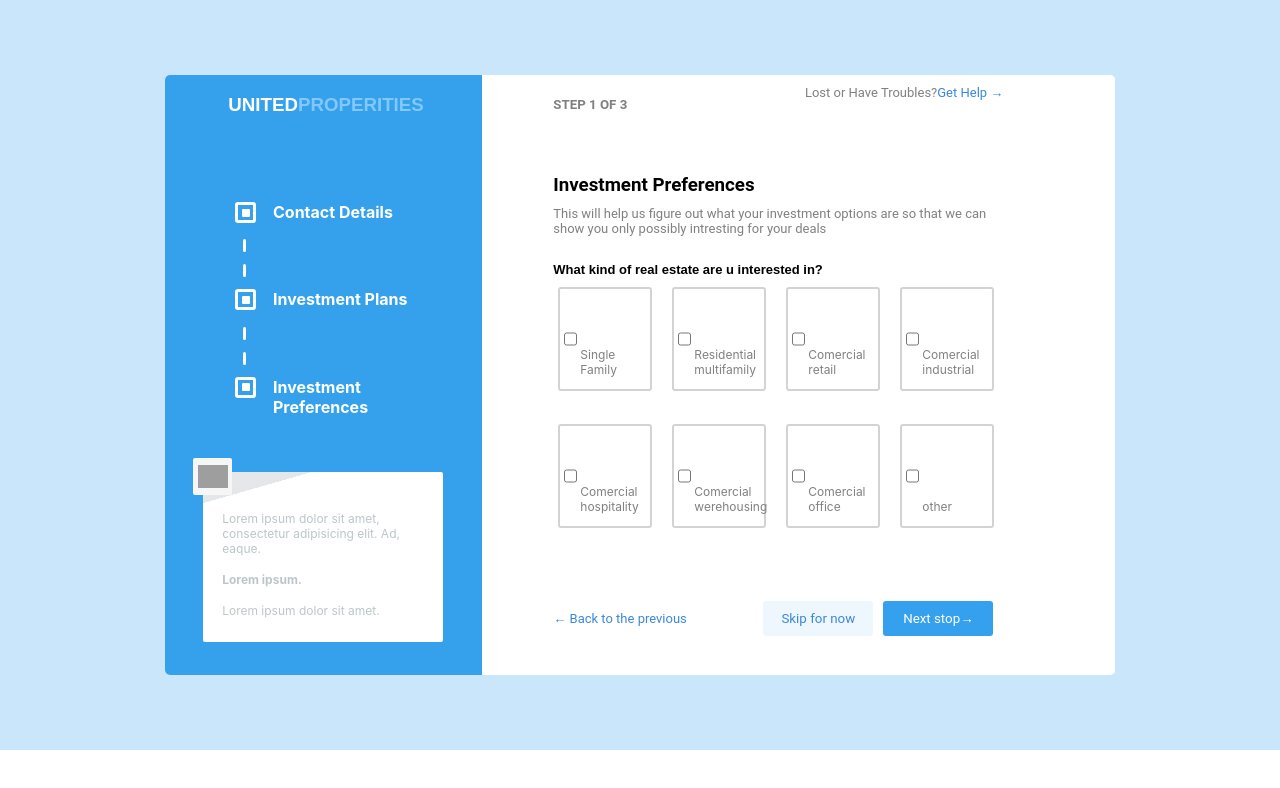
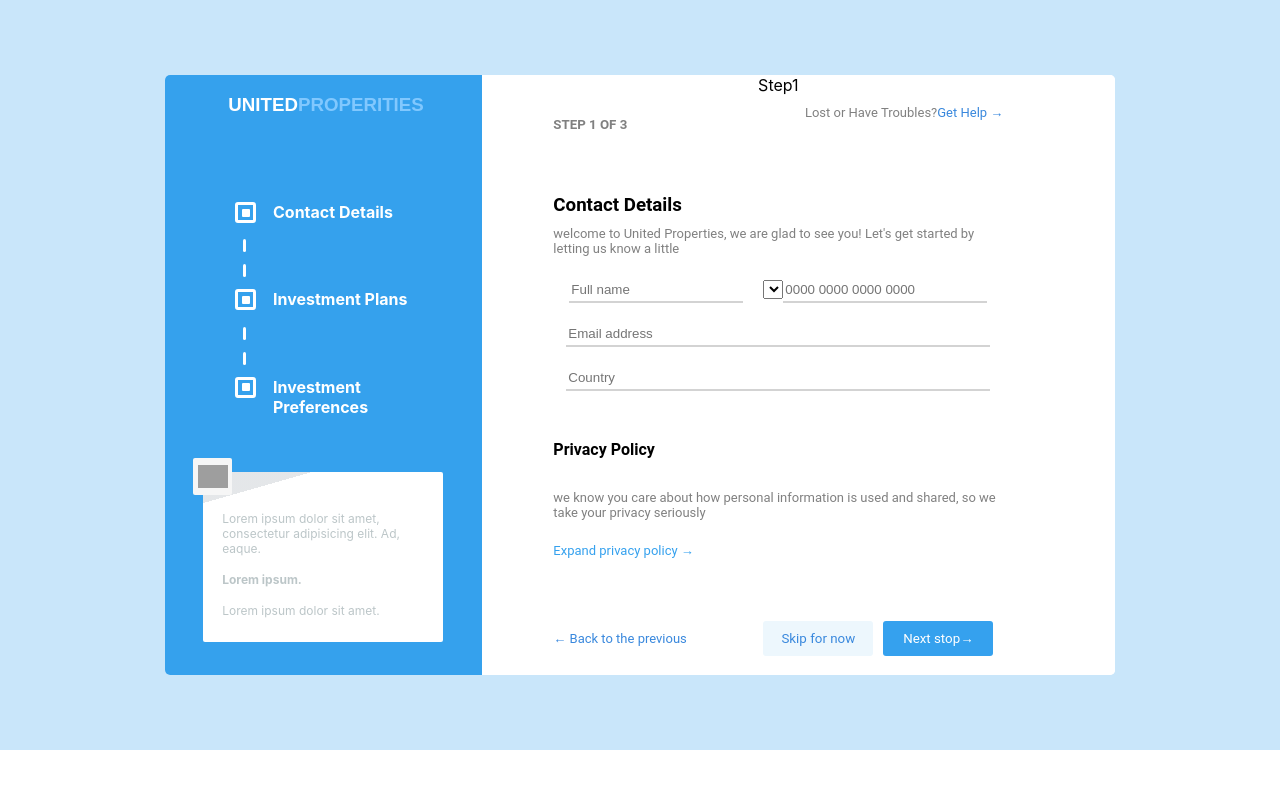
Before and after one commit to Ciprian420/react-login-page, a React (Create React App) app: page / in a window 1280 px wide. Shown: the top 788 px of the page. Built offline with nearby package versions, Linux system fonts and the light colour scheme; grey boxes are pictures that could not be loaded; a web font is replaced by a local one.

Commit message:
i added the placeholder

```diff
--- a/src/App.js
+++ b/src/App.js
@@ -1,12 +1,19 @@
+import { useEffect } from 'react';
 import './App.css';
 import Details from './Components/Details/Details';
 import Container2 from "./Components/Investment/Investment";
 import Preferences from './Components/Preferences/Preferences';
 
 function App() {
+  useEffect(()=>{
+    console.log("hello")
+  }, [])
+
   return (
    <div className="App">
-    <Preferences></Preferences>
+    <Details></Details>
+    {/* <Container2></Container2> */}
+    {/* <Preferences></Preferences> */}
    </div>
   )
 }
--- a/src/Components/Details/Details.js
+++ b/src/Components/Details/Details.js
@@ -1,17 +1,27 @@
 import { InputLonger, InputCont, Header, ContMain, DetailsCont ,H4, H3, H5, Para, Detailssecond, Link, Footer, Button, Simplediv, Input } from "./Details.style"
 import SideBar from "../SideBar/SideBar"
 import { useForm } from "react-hook-form"
+import { useState } from "react"
 
 const normalizeCardNumber = (value) => {
     return value.replace(/\s/g,"").match(/.{1,4}/g)?.join(" ").substr(0,19) || ""
 }
 
+
+
 const Details = () => {
+    const [step] = useState(0);
     return (
         <ContMain>
                 <SideBar></SideBar>
             <DetailsCont>
                 <Detailssecond>
+                    {
+                        step === 0 && <div>Step1</div>
+                    }
+                    {
+                        step === 1 && <div>Step2</div>
+                    }
                     <Header>
                         <H5>STEP 1 OF 3</H5>
                         <Para>Lost or Have Troubles?<Link> Get Help  → </Link></Para>
@@ -20,14 +30,22 @@ const Details = () => {
                         <Para>welcome to United Properties, we are glad to see you! Let's get started by  letting us know a little</Para>
                         <InputCont>
                             {/* <InputMask classname="input" mask={'+37\\3 99 999 999'}/>; */}
-                            <Input type="tel"></Input>
-                            <Input placeholder="0000 0000 0000 0000" type="tel" inputMode="numeric" autoComplete="cc-number"
+
+                            <div>
+                            <Input type="tel" placeholder="Full name" style={{width: 170}}></Input>
+                            <select id="country" name="country" style={{width: 20, position: "relative",left: 10}}>
+                              <option value="australia">Moldova</option>
+                              <option value="canada">Rusia</option>
+                              <option value="usa">USA</option>
+                            </select>
+                            <Input placeholder="0000 0000 0000 0000"  inputMode="numeric" autoComplete="cc-number"
                             onChange={(event) => {
                                 const {value} = event.target
                                 event.target.value = normalizeCardNumber(value)
                             }}></Input>
-                            <InputLonger></InputLonger>
-                            <InputLonger></InputLonger>
+                            </div>
+                            <InputLonger placeholder="Email address"/>
+                            <InputLonger placeholder="Country"/>
                         </InputCont>
                         <H4>Privacy Policy</H4>
                         <Para>we know you care about how personal information is used and shared, so we take your privacy seriously</Para>
--- a/src/Components/Investment/Investment.js
+++ b/src/Components/Investment/Investment.js
@@ -1,7 +1,8 @@
-import { ContMain, Header, SideBar, Details, H4, Count, Input,
-    Label, H5, Para, Detailssecond, InputContainer, Slider, InputSlider,
+import { ContMain, Header, Details, H4, Count, Input,
+    Label, H5, Para, Detailssecond, InputContainer, Slider,
     AccreditContainer, AccreditContainer2, Accredit, AccreditInput } from "./Investment.style"
 import MoneyProgressBar from "../MoneyProgressBar/MoneyProgressBar";
+import SideBar from "../SideBar/SideBar"
 
 const Container2 = () => {
     return (
@@ -13,16 +14,16 @@ const Container2 = () => {
                     <H5>STEP 2 OF 3</H5>
                     </Header>
                     <H4>Investment Plans</H4>
-                    <Para>Let us know about your investment plans. This will help us get you to the right expert who will help u further</Para>
+                    <Para style={{}} >Let us know about your investment plans. This will help us get you to the right expert who will help u further</Para>
                     <Count>How much are you planning to invest in this year?</Count>
                     <InputContainer>
-                    <Input placeholder="From"/>
-                    <Input placeholder="To"/>
+                        <Input placeholder="From"/>
+                        <Input placeholder="To"/>
                     </InputContainer>
                     <Slider>
                         <MoneyProgressBar></MoneyProgressBar>
                     </Slider>
-                    <Accredit>Are u an accredited investor?</Accredit>
+                    <Accredit style={{marginTop: 10,fontSize: 'medium'}}>Are u an accredited investor?</Accredit>
                     <AccreditContainer>
                         <AccreditContainer2>
                     <AccreditInput type="radio" id="choice1" name="choice"/>
--- a/src/Components/Investment/Investment.style.js
+++ b/src/Components/Investment/Investment.style.js
@@ -6,11 +6,6 @@ border-radius: 5px;
 width: 950px;
 height: 600px;
 background-color: #ffffff;
-`
-export const SideBar = styled.div`
-height: 600px;
-width: 350px;
-background-color: black;
 `
 export const Details = styled.div`
 display: flex;
@@ -81,9 +76,6 @@ export const Slider = styled.div`
 width: 100%;
 height: 100px;
 `
-export const InputSlider = styled.input`
-width: 100%;
-`
 export const AccreditContainer = styled.div`
 width: 100%;
 display: flex;
--- a/src/Components/MoneyProgressBar/MoneyProgressBarStyle.js
+++ b/src/Components/MoneyProgressBar/MoneyProgressBarStyle.js
@@ -3,8 +3,8 @@ import styled from "styled-components";
 
 export const Square = styled.div`
 display: flex;
-width: 23px;
-height: 23px;
+width: 25px;
+height: 27px;
 background-color: #35a1ee;
 border-radius: 2px;
 flex-direction: column;
@@ -35,6 +35,7 @@ align-items: baseline;
 `
 
 export const Price = styled.span`
+font-size: 12px;
 position: relative;
 top: 50px;
 left: -28px;
--- a/src/Components/Preferences/Preferences.js
+++ b/src/Components/Preferences/Preferences.js
@@ -2,13 +2,16 @@ import {   SelectPara, SelectInput, RealEstate, Select , H3font, Header, ContMai
 import SideBar from "../SideBar/SideBar"
 
 const Preferences = () => {
+    const afterClick = () => {
+        document.querySelector(".input").style.checked = "true"
+    }
     return (
         <ContMain>
                 <SideBar></SideBar>
             <DetailsCont>
                 <Detailssecond>
                     <Header>
-                        <H5>STEP 1 OF 3</H5>
+                        <H5>STEP 3 OF 3</H5>
                         <Para>Lost or Have Troubles?<Link> Get Help  → </Link></Para>
                     </Header>
                         <H3>Investment Preferences</H3>
@@ -16,14 +19,17 @@ const Preferences = () => {
 
                         <H3font>What kind of real estate are u interested in?</H3font>
                         <Select>
-                            <RealEstate><SelectInput type="checkbox"></SelectInput><SelectPara>Single Family</SelectPara></RealEstate>
+                            {
+                                ['Single Family', 'Residential multifamily', 'Comercial retail', 'Comercial industrial', 'Comercial hospitality', 'Comercial werehousing', 'Comercial office', 'other'].map((name, idx)=><RealEstate><SelectInput onClick={!idx ? afterClick : ()=>{}} type="checkbox"></SelectInput><SelectPara>{name}</SelectPara></RealEstate>)
+                            }
+                            {/* <RealEstate onClick={afterClick}><SelectInput autoComplete="on" className="input" type="checkbox"></SelectInput><SelectPara>Single Family</SelectPara></RealEstate>
                             <RealEstate><SelectInput type="checkbox"></SelectInput><SelectPara>Residential multifamily</SelectPara></RealEstate>
                             <RealEstate><SelectInput type="checkbox"></SelectInput><SelectPara>Comercial retail</SelectPara></RealEstate>
                             <RealEstate><SelectInput type="checkbox"></SelectInput><SelectPara>Comercial industrial</SelectPara></RealEstate>
                             <RealEstate><SelectInput type="checkbox"></SelectInput><SelectPara>Comercial hospitality</SelectPara></RealEstate>
                             <RealEstate><SelectInput type="checkbox"></SelectInput><SelectPara>Comercial werehousing</SelectPara></RealEstate>
                             <RealEstate><SelectInput type="checkbox"></SelectInput><SelectPara>Comercial office</SelectPara></RealEstate>
-                            <RealEstate><SelectInput type="checkbox"></SelectInput><SelectPara>other</SelectPara></RealEstate>
+                            <RealEstate><SelectInput type="checkbox"></SelectInput><SelectPara>other</SelectPara></RealEstate> */}
                         </Select>
                     <Footer>
                     <Para color="#3988dd">← Back to the previous</Para>
```
